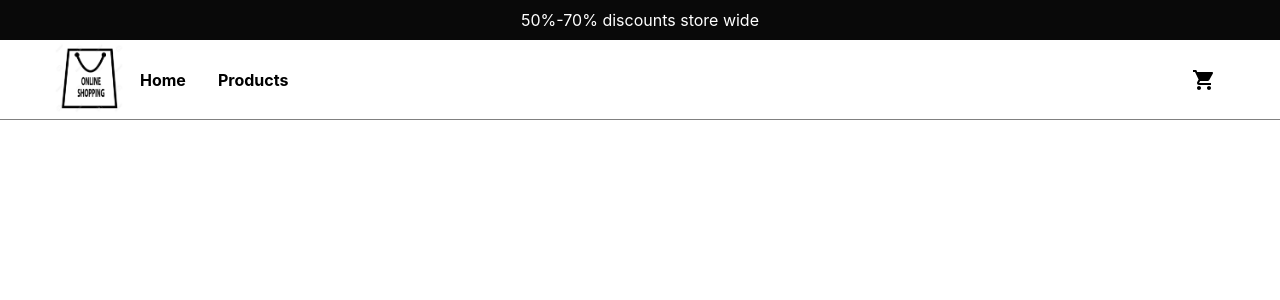
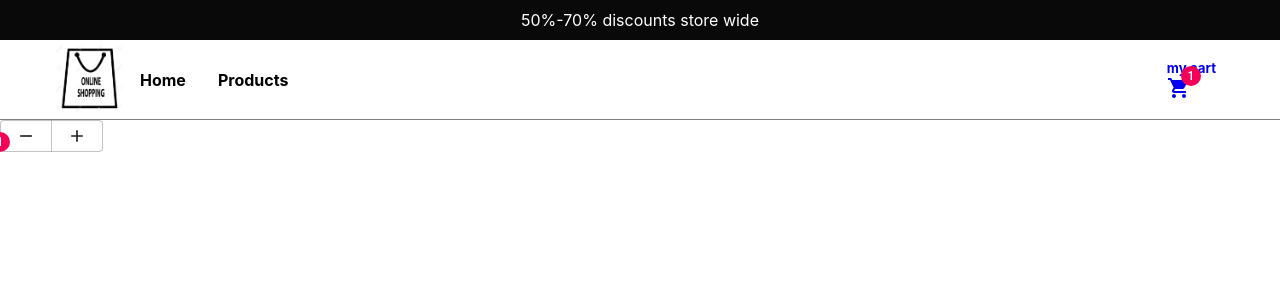
Before and after one commit to Any22/onlineShop, a React (Create React App) app: page /cart in a window 1280 px wide. Shown: the top 300 px of the page. Built offline with nearby package versions, Linux system fonts and the light colour scheme.

Commit message:
added cart page

```diff
--- a/package.json
+++ b/package.json
@@ -8,8 +8,8 @@
     "@testing-library/jest-dom": "^5.12.0",
     "@testing-library/react": "^11.2.6",
     "@testing-library/user-event": "^12.8.3",
-    "react": "^17.0.2",
-    "react-dom": "^17.0.2",
+    "react": "^16.8.0",
+    "react-dom": "^16.8.0",
     "react-icons": "^4.2.0",
     "react-router-dom": "^5.2.0",
     "react-scripts": "4.0.3",
--- a/src/App.js
+++ b/src/App.js
@@ -1,11 +1,14 @@
 import React from 'react';
+// import ReactDOM from "react-dom";
 import './App.css';
 import { BrowserRouter as Router, Route, Switch } from 'react-router-dom';
 import { NavBar } from './Components/NavBar';
 import { Offers }  from './Components/Offers';
 import HomePage from './pages/HomePage';
 import ProductsPage from './pages/ProductsPage';
+import CartPage from './pages/CartPage';
 // https://www.geeksforgeeks.org/how-to-create-shopping-cart-button-in-reactjs/
+// https://stackoverflow.com/questions/43351752/react-router-changes-url-but-not-view
 
 function App() {
   return (
@@ -13,8 +16,9 @@ function App() {
       <Offers/>
       <NavBar/>
       <Switch>
-        <Route exact path='/'><HomePage/></Route>
-        <Route exact path="/product"><ProductsPage/></Route>
+        <Route exact path='/' component={HomePage}/>
+        <Route exact path="/product" component={ProductsPage}/>
+        <Route exact path="/cart" component={CartPage}/>
       </Switch>
     </Router>
   );
--- a/src/Components/AllProducts.js
+++ b/src/Components/AllProducts.js
@@ -1,19 +1,25 @@
-import React from 'react'
+import React from 'react';
+import { useHistory } from "react-router-dom";
 import styled from 'styled-components';
+// https://www.codegrepper.com/code-examples/javascript/usehistory+react+router+dom
+const AllProducts = ({products}) => {
+  const history = useHistory();
+  const routeChange = () => {
+    let path = `/cart`;
+    history.push(path);
+  }
 
-
-const AllProducts = ({products}) => {
     return (
       <Wrapper>
        <div className="allProducts">
        {products.map((product)=>(
         <div className="singleProduct" key={product.id}>
-          <h4>{product.title}</h4>
           <img src={product.image} alt={product.title}/>
-          <h4> ${product.price}</h4>
-          <button id="addToCart">Add to cart</button>
-          <div className="spaceBetweenButtons"></div>
-          <button id="productDetail">Product details</button>
+          <p>{product.title}</p><br/>
+          <h4> ${product.price}</h4><br/>
+          <button id="addToCart"  onClick={routeChange}>Add to cart</button>
+          {/* <div className="spaceBetweenButtons"></div>
+          <button id="productDetail">Product details</button> */}
         </div>
        ))}
     </div>
@@ -44,12 +50,12 @@ const Wrapper = styled.section`
     border:#4c8bf8;
     padding:8px;
   }
-.spaceBetweenButtons
-  {
-    width:16px;
-    height:auto;
-    display:inline-block;
-}
+// .spaceBetweenButtons
+//   {
+//     width:16px;
+//     height:auto;
+//     display:inline-block;
+// }
 // Adding responsiveness
   @media(min-width:350px){
     .products-container {
--- a/src/Components/CartBtn.js
+++ b/src/Components/CartBtn.js
@@ -2,16 +2,20 @@ import React from 'react';
 // import ButtonGroup from "@material-ui/core/ButtonGroup";
 import Badge from "@material-ui/core/Badge";
 import ShoppingCartIcon from "@material-ui/icons/ShoppingCart";
-import Button from "@material-ui/core/Button";
+// import Button from "@material-ui/core/Button";
 // import AddIcon from "@material-ui/icons/Add";
 // import RemoveIcon from "@material-ui/icons/Remove";
 
 export const  CartBtn = () => {
-    const [itemCount, setItemCount] = React.useState(0);
+    const [itemCount, setItemCount] = React.useState(1);
     return (
+        // setItemCount(0);
+        <div>
+
         <Badge color="secondary" badgeContent={itemCount}>
         <ShoppingCartIcon />{" "}
-      </Badge>
+        </Badge>
+        </div>
 
     );
   }
--- a/src/Components/NavBar.js
+++ b/src/Components/NavBar.js
@@ -27,7 +27,11 @@ export const NavBar = () => {
                 );
               })}
             </ul>
-            <CartBtn/>
+            <Link to ='/cart'>
+              <h5>my cart <CartBtn/></h5>
+            </Link>
+
+
          </div>
        </NavContainer>
     )
--- a/src/Components/SelectedProducts.js
+++ b/src/Components/SelectedProducts.js
@@ -1,7 +1,8 @@
 import React from 'react';
+import styled from 'styled-components';
 const SelectedProducts = ({products,value}) =>{
  return(
-    <main>
+  <Wrapper>
     <div className="products">
     {products.filter(product =>product.category === value).map((product)=>(
         <div key={product.id}>
@@ -9,11 +10,19 @@ const SelectedProducts = ({products,value}) =>{
          <img src={product.image} alt={product.title}/>
          <p>{product.description}</p>
         </div>
-
       ))}
     </div>
-</main>
+  </Wrapper>
   );
 }
-
+const Wrapper = styled.section`
+  img {
+    height: 175px;
+  }
+  .products-container {
+    display: grid;
+    grid-template-columns: auto auto ;
+    grid-gap:20px;
+  }
+  `
 export default SelectedProducts;
--- a/src/index.js
+++ b/src/index.js
@@ -1,13 +1,14 @@
 import React from 'react';
 import ReactDOM from 'react-dom';
 import './index.css';
+import { BrowserRouter as Router } from 'react-router-dom';
 import App from './App';
 import reportWebVitals from './reportWebVitals';
 
 ReactDOM.render(
-  <React.StrictMode>
-    <App />
-  </React.StrictMode>,
+  <Router>
+     <App />
+  </Router>,
   document.getElementById('root')
 );
 
--- /dev/null
+++ b/src/pages/CartPage.js
@@ -0,0 +1,45 @@
+import React from 'react';
+import ButtonGroup from "@material-ui/core/ButtonGroup";
+import Badge from "@material-ui/core/Badge";
+import styled from 'styled-components';
+// import ShoppingCartIcon from "@material-ui/icons/ShoppingCart";
+import Button from "@material-ui/core/Button";
+import AddIcon from "@material-ui/icons/Add";
+import RemoveIcon from "@material-ui/icons/Remove";
+
+const CartPage = () => {
+    const [itemCount, setItemCount] = React.useState(1);
+    return(
+        <Wrapper>
+            <div >
+
+            <Badge color="secondary" badgeContent={itemCount}>
+            </Badge>
+
+        <ButtonGroup>
+            <Button
+              onClick={() => {
+                setItemCount(Math.max(itemCount - 1, 0));
+              }}
+            >
+              {" "}
+              <RemoveIcon fontSize="small" />
+            </Button>
+            <Button
+              onClick={() => {
+                setItemCount(itemCount + 1);
+              }}
+            >
+              {" "}
+              <AddIcon fontSize="small" />
+            </Button>
+          </ButtonGroup>
+        </div>
+        </Wrapper>
+
+    );
+}
+const Wrapper = styled.section`
+
+`
+export default CartPage;
--- a/src/pages/ProductsPage.js
+++ b/src/pages/ProductsPage.js
@@ -1,6 +1,6 @@
 import React,{ useState, useEffect }  from 'react';
 import { BrowserRouter as Router} from 'react-router-dom';
-// import { NavBar } from '../Components/NavBar';
+import styled from 'styled-components';
 import Loading from '../Components/Loading';
 import AllProducts from '../Components/AllProducts';
 import SelectedProducts from '../Components/SelectedProducts';
@@ -36,7 +36,7 @@ useEffect(() => {
  //3.Made a function to remove repeat occurance of the product category so unique categories can be picked only///
 function filterData(products){
     let selectOptions= [...new Set(products.map(product=>product.category))];
-        console.log(selectOptions);
+    // console.log(selectOptions);
     setSelectProducts(selectOptions);
     }
 
@@ -44,10 +44,12 @@ useEffect(() => {
     setSelection(false);
     }
     function handleProductSelect(e){
-        console.log("Selected Product", e.target.value);
+    // console.log("Selected Product", e.target.value);
     setSelectCategory(e.target.value);
     setSelection(true);
     }
+
+/////Conditional rendering to diplay the page components//////////////////////////////////////////////////////
 if (loading)
 {
   return(
@@ -60,7 +62,7 @@ useEffect(() => {
  if (!selection){
  return(
    <Router>
-   <main>
+     <Wrapper>
      <div className="mainApp">
      {/* <button onClick={e => handleProductList(e)}>All Products</button> */}
      <select onChange={e => handleProductSelect(e)}>
@@ -70,13 +72,12 @@ useEffect(() => {
     </select>
       <AllProducts products={products}/>
   </div>
-  </main>
+  </Wrapper>
   </Router>
  );
 }
    return(
      <Router>
-   <main>
      <div className="mainApp">
      <button onClick={e => handleProductList(e)}>All Products</button>
      <select onChange={e => handleProductSelect(e)}>
@@ -88,10 +89,12 @@ useEffect(() => {
       <SelectedProducts products={products} value={selectCategory}/>
     </div>
    </div>
-  </main>
   </Router>
 );
-
-
 }
+const Wrapper = styled.main`
+select {
+  margin-bottom: 20px;
+}
+`
 export default ProductsPage;
```
Lines whose indentation alone changed are shown as unchanged.
